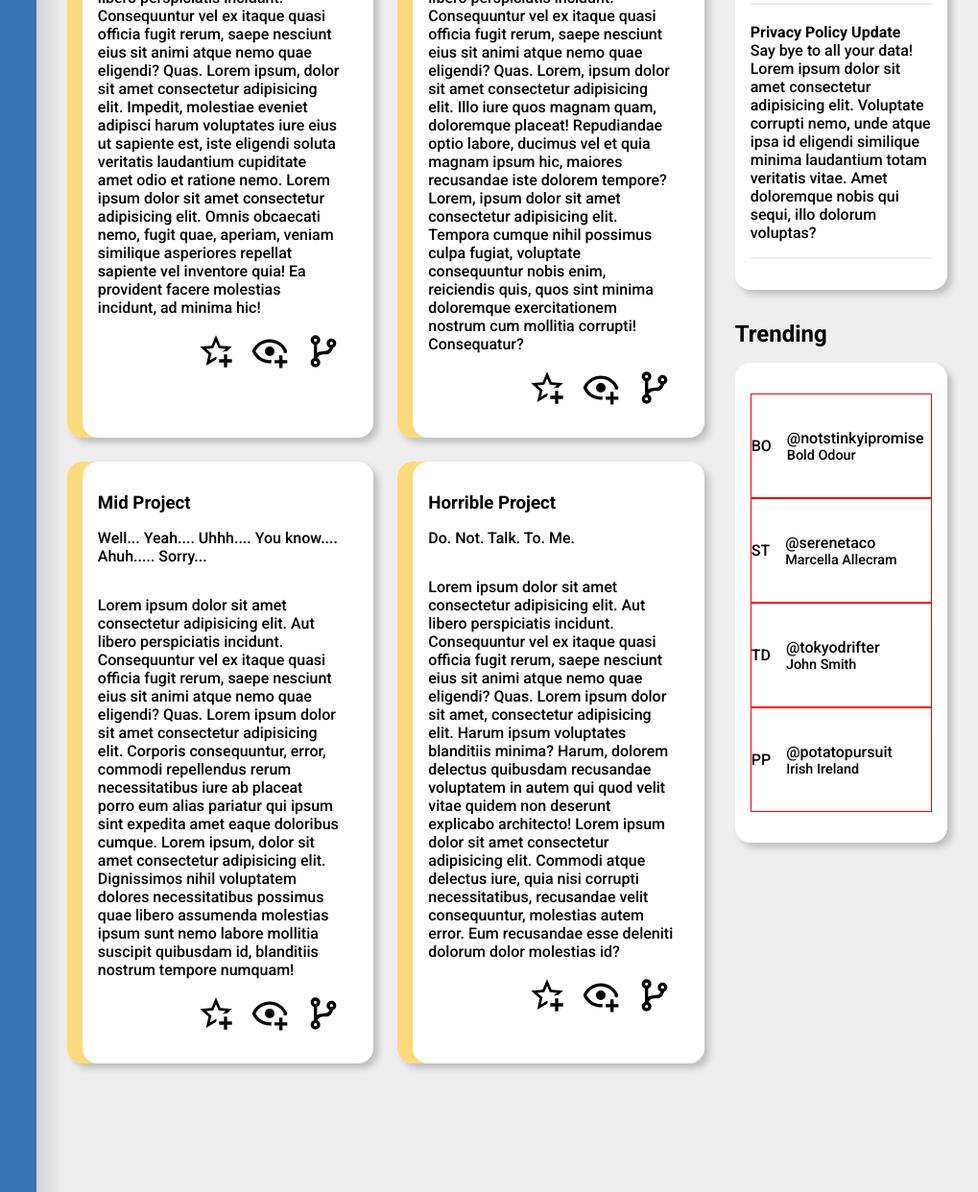
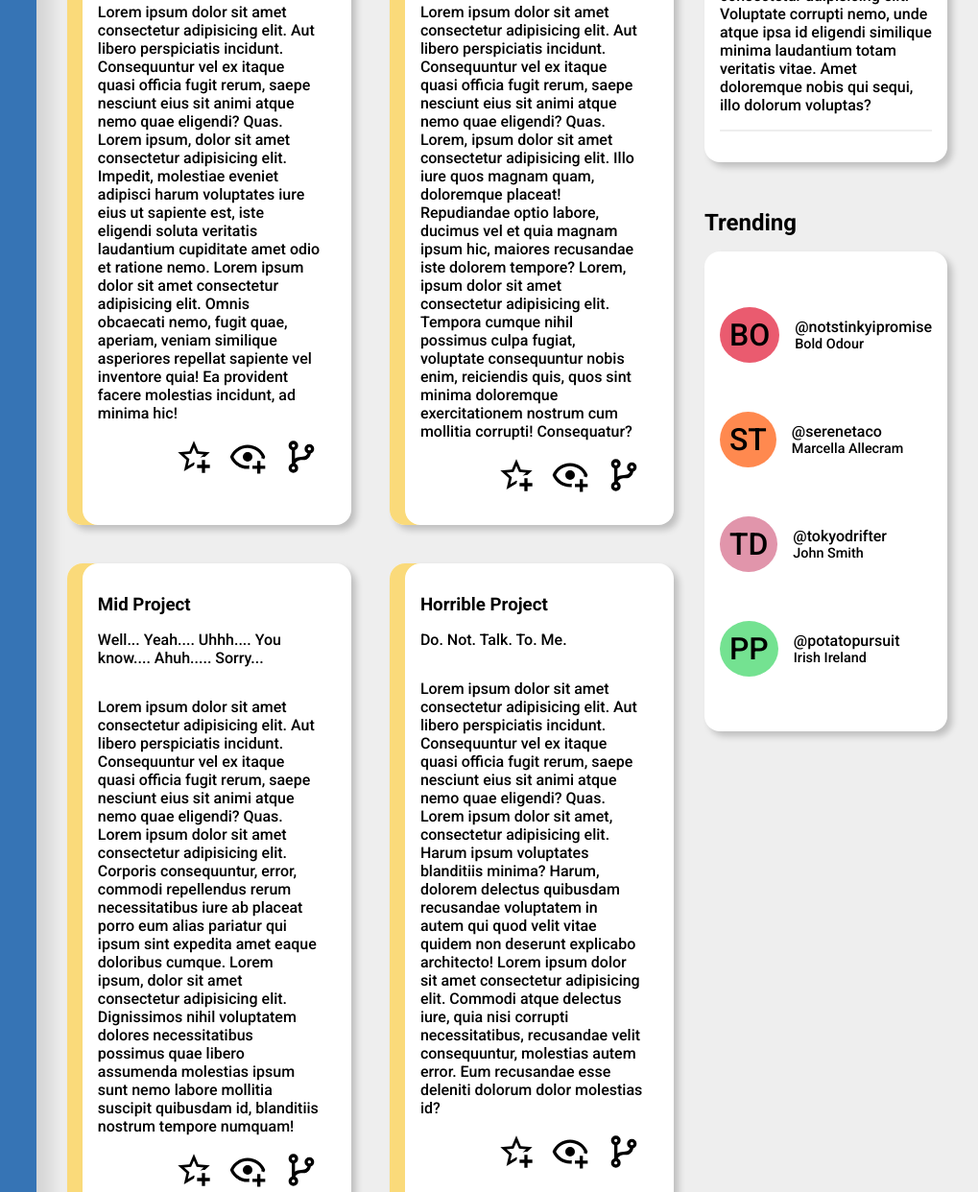
Before and after one commit to jmagali/odin-dashboard, a plain HTML site: page index.html in a window 1280 px wide. Shown: the part 1123-2365 px from the top of the page at 96% size, without its empty margins (261-1280 px from the left). Drawn offline with Linux system fonts and the light colour scheme.

Commit message:
Style trending profile icons

```diff
--- a/index.html
+++ b/index.html
@@ -181,28 +181,28 @@
 
                 <div class="trending-container">
                     <div class="profile-container">
-                        <div class="small-profile">BO</div>
+                        <div class="small-profile" id="one">BO</div>
                         <div class="text-container">
                             <h5>@notstinkyipromise</h5>
                             <p>Bold Odour</p>
                         </div>
                     </div>
                     <div class="profile-container">
-                        <div class="small-profile">ST</div>
+                        <div class="small-profile" id="two">ST</div>
                         <div class="text-container">
                             <h5>@serenetaco</h5>
                             <p>Marcella Allecram</p>
                         </div>
                     </div>
                     <div class="profile-container">
-                        <div class="small-profile">TD</div>
+                        <div class="small-profile" id="three">TD</div>
                         <div class="text-container">
                             <h5>@tokyodrifter</h5>
                             <p>John Smith</p>
                         </div>
                     </div>
                     <div class="profile-container">
-                        <div class="small-profile">PP</div>
+                        <div class="small-profile" id="four">PP</div>
                         <div class="text-container">
                             <h5>@potatopursuit</h5>
                             <p>Irish Ireland</p>
--- a/styles.css
+++ b/styles.css
@@ -227,7 +227,7 @@ h4,
     grid-template-columns: 1fr 1fr;
     display: grid;
     grid-column: 1 / 2;
-    gap: 25px;
+    gap: 40px;
 }
 
 .projects-container,
@@ -292,18 +292,38 @@ h4,
 }
 
 .profile-container {
-    border: 1px solid red;
     display: flex;
     justify-content: start;
 }
 
-h5,
-.small-profile {
+h5 {
     font-size: 1em;
 }
 
 h5 + p {
     font-size: 0.9em;
+}
+
+.trending-container .profile-container > .small-profile {
+    font-size: 2em;
+    border-radius: 50%;
+    padding: 10px;
+}
+
+#one {
+    background-color: var(--profile-1);
+}
+
+#two {
+    background-color: var(--profile-2);
+}
+
+#three {
+    background-color: var(--profile-3);
+}
+
+#four {
+    background-color: var(--profile-4);
 }
 
 /* IMAGES */
```
